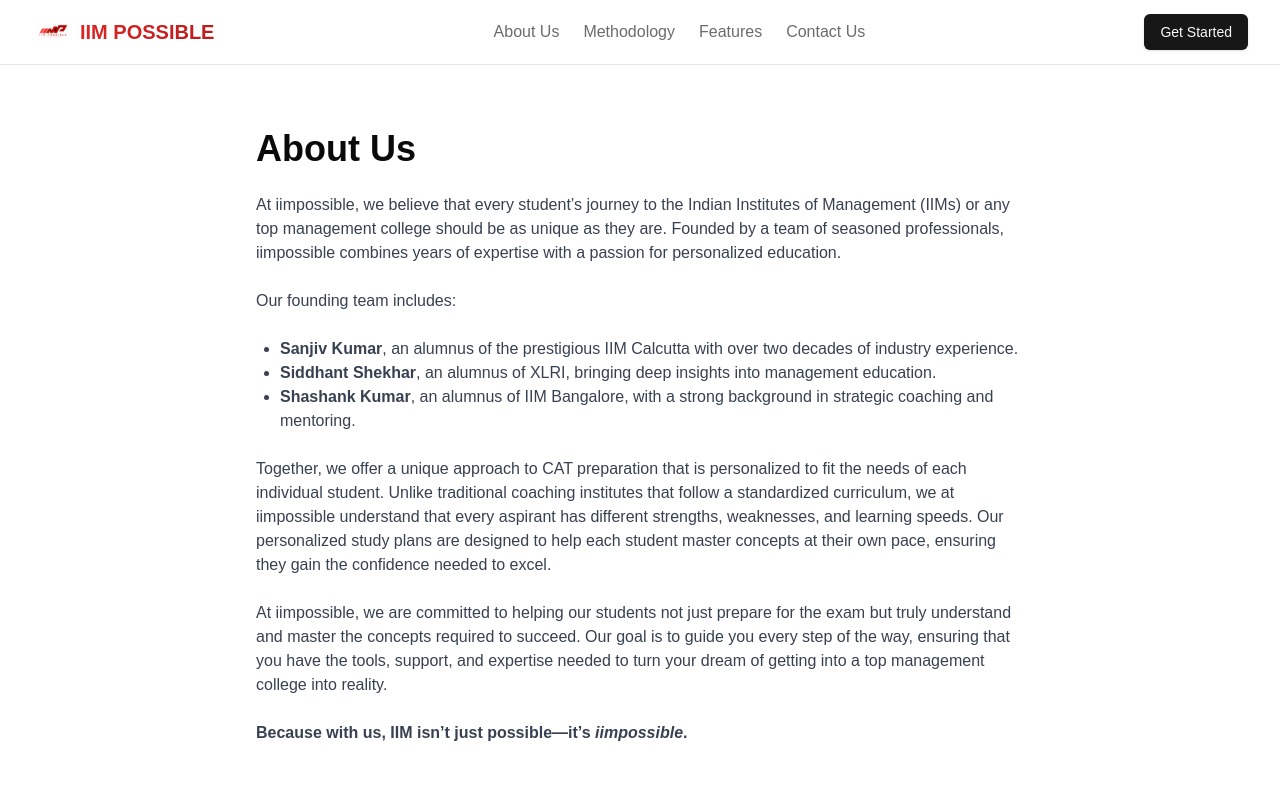
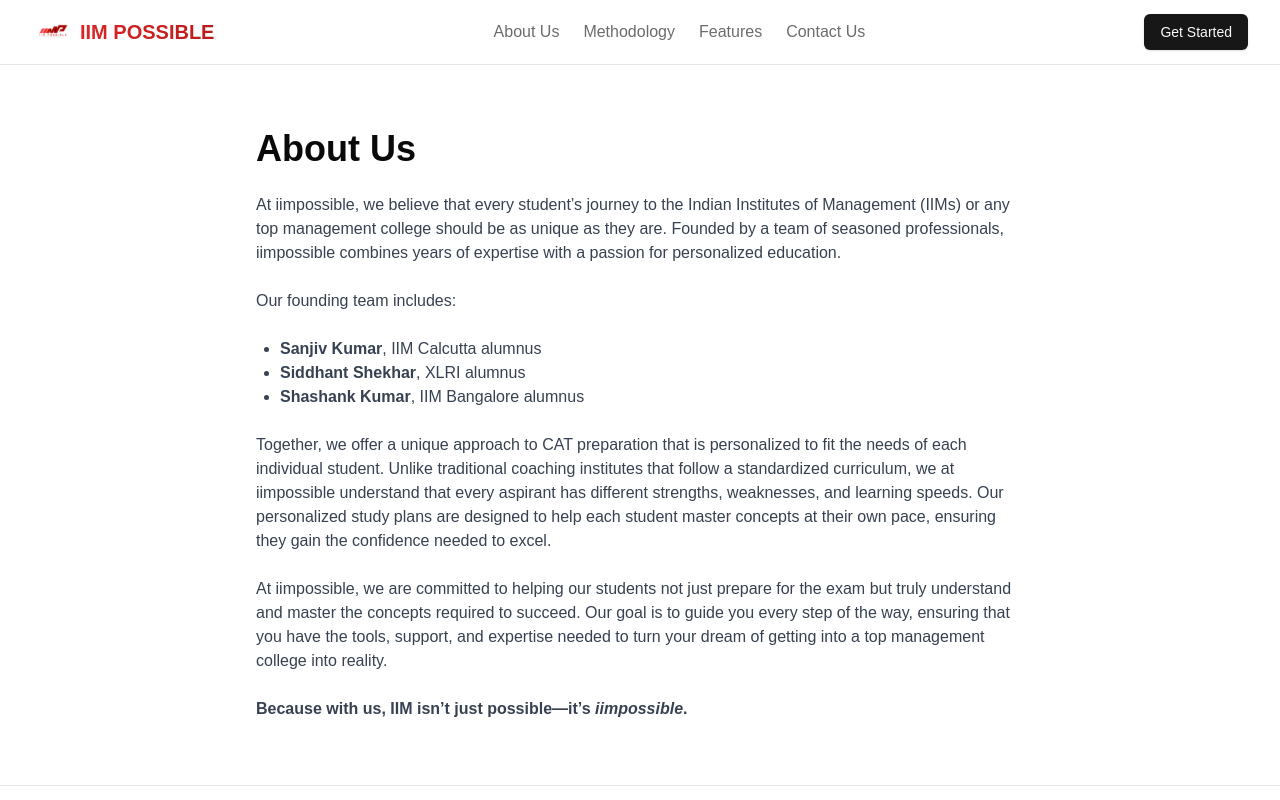
Before and after one commit to misinghse/iimpossible2, a Next.js app: page /about in a window 1280 px wide. Shown: the top 800 px of the page. Built offline with nearby package versions, Linux system fonts and the light colour scheme.

Commit message:
Fix the menu load error

```diff
--- a/package.json
+++ b/package.json
@@ -11,6 +11,7 @@
   "dependencies": {
     "@radix-ui/react-dialog": "^1.1.4",
     "@radix-ui/react-slot": "^1.1.1",
+    "@radix-ui/react-visually-hidden": "^1.1.1",
     "class-variance-authority": "^0.7.1",
     "clsx": "^2.1.1",
     "lucide-react": "^0.469.0",
--- a/src/app/about/page.tsx
+++ b/src/app/about/page.tsx
@@ -1,36 +1,39 @@
+import Head from "next/head";
 import { Navbar } from "@/components/ui/navbar";
 import { Footer } from "@/components/ui/footer";
 
 export default function AboutPage() {
   return (
     <>
+      <Head>
+        <title>About Us - IIM Possible</title>
+        <meta
+          name="description"
+          content="Learn about the team behind IIM Possible, offering personalized CAT preparation for aspiring IIM students."
+        />
+      </Head>
       <Navbar />
       <main className="py-16">
         <div className="container mx-auto px-4">
           <div className="max-w-3xl mx-auto">
             <h1 className="text-4xl font-bold mb-6">About Us</h1>
             <p className="text-gray-700 mb-6">
-              At iimpossible, we believe that every student’s journey to the Indian Institutes of
-              Management (IIMs) or any top management college should be as unique as they are.
+              At iimpossible, we believe that every student&rsquo;s journey to the Indian Institutes
+              of Management (IIMs) or any top management college should be as unique as they are.
               Founded by a team of seasoned professionals, iimpossible combines years of expertise
               with a passion for personalized education.
             </p>
-            <p className="text-gray-700 mb-6">
-              Our founding team includes:
-            </p>
+            <p className="text-gray-700 mb-6">Our founding team includes:</p>
             <ul className="list-disc pl-6 mb-6 text-gray-700">
-              <li>
-                <strong>Sanjiv Kumar</strong>, an alumnus of the prestigious IIM Calcutta with over
-                two decades of industry experience.
-              </li>
-              <li>
-                <strong>Siddhant Shekhar</strong>, an alumnus of XLRI, bringing deep insights into
-                management education.
-              </li>
-              <li>
-                <strong>Shashank Kumar</strong>, an alumnus of IIM Bangalore, with a strong
-                background in strategic coaching and mentoring.
-              </li>
+              {[
+                { name: "Sanjiv Kumar", detail: "IIM Calcutta alumnus" },
+                { name: "Siddhant Shekhar", detail: "XLRI alumnus" },
+                { name: "Shashank Kumar", detail: "IIM Bangalore alumnus" },
+              ].map((person, index) => (
+                <li key={index}>
+                  <strong>{person.name}</strong>, {person.detail}
+                </li>
+              ))}
             </ul>
             <p className="text-gray-700 mb-6">
               Together, we offer a unique approach to CAT preparation that is personalized to fit
@@ -47,7 +50,7 @@
               needed to turn your dream of getting into a top management college into reality.
             </p>
             <p className="text-gray-700 font-semibold">
-              Because with us, IIM isn’t just possible—it’s <em>iimpossible</em>.
+              Because with us, IIM isn&rsquo;t just possible—it&rsquo;s <em>iimpossible</em>.
             </p>
           </div>
         </div>
--- a/src/components/ui/navbar.tsx
+++ b/src/components/ui/navbar.tsx
@@ -3,15 +3,17 @@
 import { Menu } from "lucide-react";
 import { Button } from "@/components/ui/button";
 import { Sheet, SheetContent, SheetTrigger } from "@/components/ui/sheet";
+import { DialogTitle } from "@radix-ui/react-dialog";
+import { VisuallyHidden } from "@radix-ui/react-visually-hidden";
 
 export function Navbar() {
   return (
     <header className="sticky top-0 z-50 w-full border-b bg-background/95 backdrop-blur supports-[backdrop-filter]:bg-background/60">
       <div className="container flex h-16 items-center justify-between">
-        {/* Logo on the left corner */}
+        {/* Logo */}
         <Link href="/" className="flex items-center space-x-2">
           <Image
-            src="/logo.jpeg" // Adjust to your logo file path
+            src="/logo.jpeg"
             alt="IIM Possible Logo"
             width={40}
             height={40}
@@ -37,15 +39,13 @@
           </Link>
         </nav>
 
-        {/* Buttons and Mobile Menu */}
+        {/* Mobile Navigation */}
         <div className="flex items-center space-x-4">
           <Link href="/overview">
             <Button variant="default" className="hidden md:inline-flex">
               Get Started
             </Button>
           </Link>
-
-          {/* Mobile Navigation */}
           <Sheet>
             <SheetTrigger asChild>
               <Button variant="ghost" size="icon" className="md:hidden">
@@ -54,6 +54,10 @@
               </Button>
             </SheetTrigger>
             <SheetContent side="right">
+              {/* Adding DialogTitle for Accessibility */}
+              <DialogTitle>
+                <VisuallyHidden>Navigation Menu</VisuallyHidden>
+              </DialogTitle>
               <nav className="flex flex-col space-y-4">
                 <Link href="/about">
                   <Button variant="ghost" className="w-full text-left">
```
Also changed, not shown: 1 other file (tests, documents, lock files or other folders).
